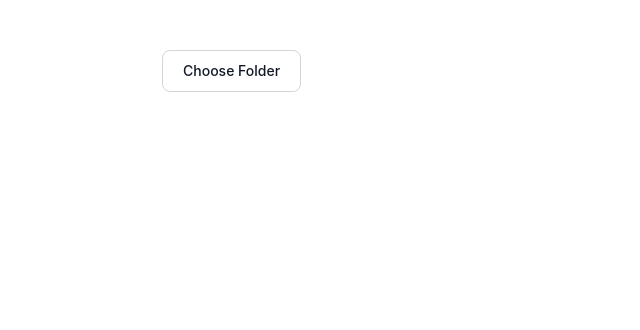
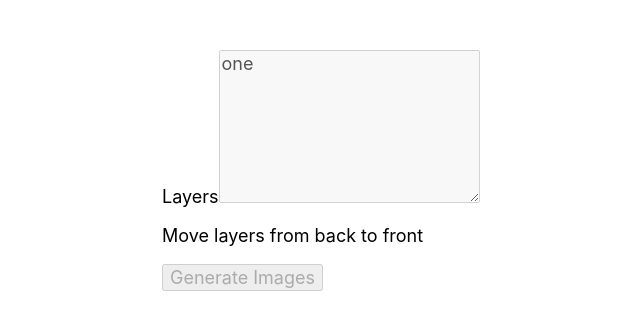
Before and after one commit to ozgrozer/nft-art-engine, a Next.js app: page / in a window 1280 px wide. Shown: the top 330 px of the page, without its empty margins (278-918 px from the left). Built offline with nearby package versions, Linux system fonts and the light colour scheme.

Commit message:
Remove Tailwind

```diff
--- a/components/styles/globals.scss
+++ b/components/styles/globals.scss
@@ -1,5 +1 @@
 @import './utilities/reset';
-
-@tailwind base;
-@tailwind components;
-@tailwind utilities;
--- a/package.json
+++ b/package.json
@@ -20,14 +20,10 @@
     "react-dom": "17.0.2"
   },
   "devDependencies": {
-    "@tailwindcss/forms": "^0.5.0",
-    "autoprefixer": "^10.4.2",
     "canvas": "^2.9.0",
     "gif-encoder-2": "^1.0.5",
-    "postcss": "^8.4.8",
     "sass": "^1.49.9",
     "sha1": "^1.1.1",
-    "standard": "^16.0.4",
-    "tailwindcss": "^3.0.23"
+    "standard": "^16.0.4"
   }
 }
--- a/pages/index.jsx
+++ b/pages/index.jsx
@@ -53,7 +53,7 @@ const ChooseFolder = ({ setUploadedFiles }) => {
   )
 }
 
-const AdjustLayers = ({ uploadedFiles }) => {
+const AdjustLayers = ({ uploadedFiles, setGeneratedImages }) => {
   const _folders = []
   for (const key in uploadedFiles) {
     const item = uploadedFiles[key]
@@ -73,14 +73,15 @@ const AdjustLayers = ({ uploadedFiles }) => {
     })
 
     if (result.data.success) {
-      console.log(result.data)
+      setGeneratedImages(true)
     } else {
       console.log('error')
     }
   }
 
   return (
-    <div className='container mx-auto'>
+    <form className='container mx-auto'>
+      <fieldset disabled>
         <label htmlFor='layers' className='block text-sm font-medium text-gray-700'>
           Layers
         </label>
@@ -104,12 +105,14 @@ const AdjustLayers = ({ uploadedFiles }) => {
         >
           Generate Images
         </button>
-    </div>
+      </fieldset>
+    </form>
   )
 }
 
 export default () => {
-  const [uploadedFiles, setUploadedFiles] = useState()
+  const [uploadedFiles, setUploadedFiles] = useState([{ destination: './././one' }])
+  const [generatedImages, setGeneratedImages] = useState()
 
   return (
     <>
@@ -121,9 +124,16 @@ export default () => {
         {
           uploadedFiles
             ? (
+              <>
                 <AdjustLayers
                   uploadedFiles={uploadedFiles}
+                  setGeneratedImages={setGeneratedImages}
                 />
+
+                {generatedImages && (
+                  <div>generatedImages</div>
+                )}
+              </>
               )
             : (
               <ChooseFolder
```
Also changed, not shown: 1 other file (tests, documents, lock files or other folders). Lines whose indentation alone changed are shown as unchanged.
